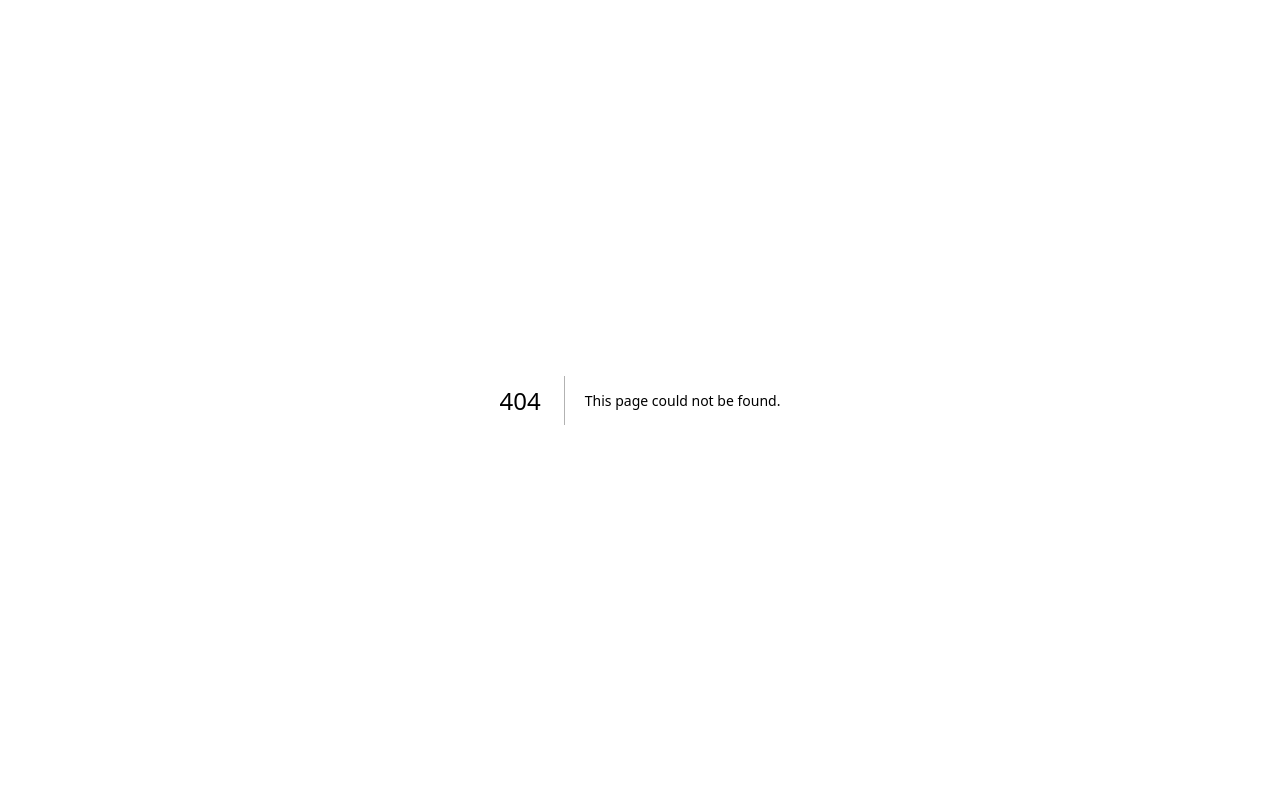
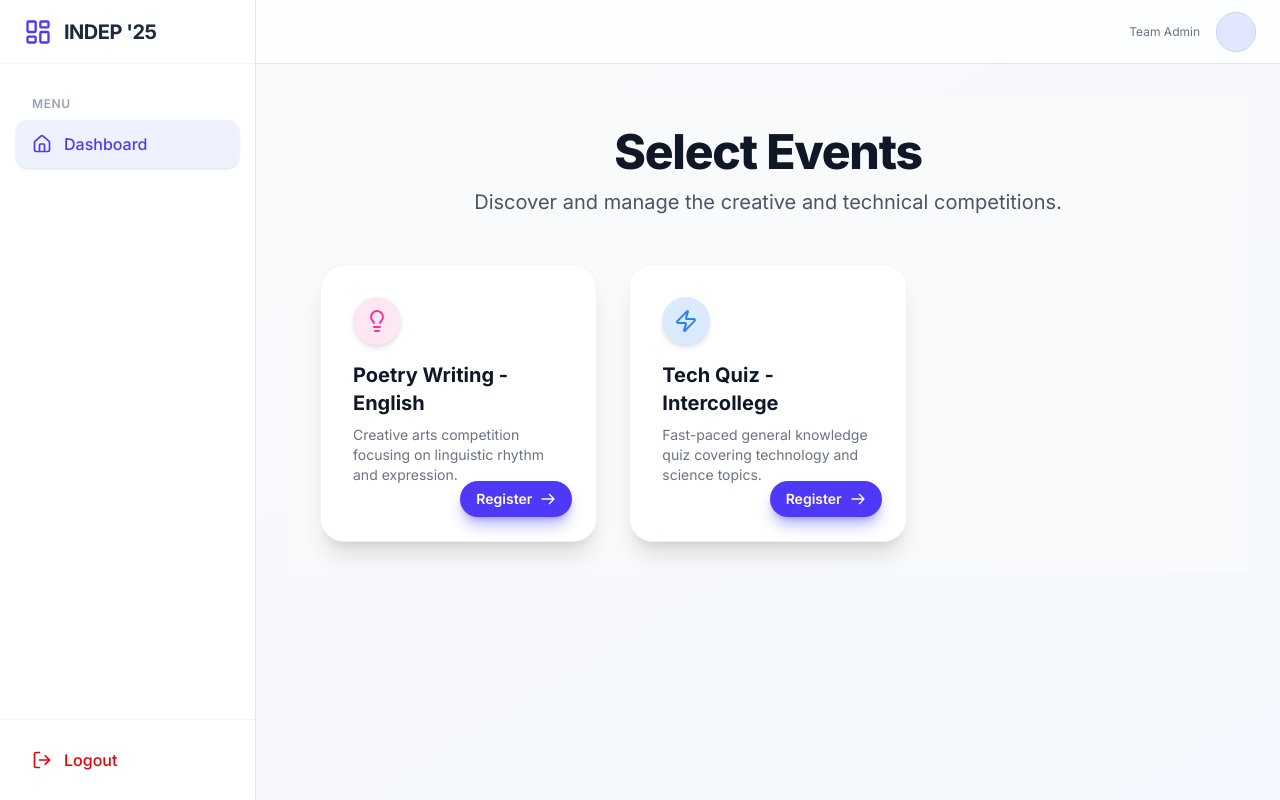
Before and after one commit to JWS-Technology/indep, a Next.js app: page /team/registration in a window 1280 px wide. Before the commit this address had no page. Built offline with nearby package versions, Linux system fonts and the light colour scheme; no server answers.

Commit message:
event registrastion page created

```diff
--- /dev/null
+++ b/app/team/registration/page.tsx
@@ -0,0 +1,95 @@
+"use client";
+import React from "react";
+// Using Lucide icons for a modern look
+import { Calendar, Zap, Lightbulb } from 'lucide-react';
+
+const events = [
+    { id: 1, title: "Poetry Writing - English", icon: <Lightbulb className="w-6 h-6 text-pink-500" />, color: "bg-pink-100", hoverColor: "ring-pink-500/50", detail: "Creative arts competition focusing on linguistic rhythm and expression." },
+    { id: 2, title: "Tech Quiz - Intercollege", icon: <Zap className="w-6 h-6 text-blue-500" />, color: "bg-blue-100", hoverColor: "ring-blue-500/50", detail: "Fast-paced general knowledge quiz covering technology and science topics." },
+
+];
+
+export default function Page() {
+    return (
+        <div className=" bg-gray-50 flex flex-col items-center justify-center p-4 sm:p-8 font-inter">
+            <header className="text-center mb-12 max-w-2xl">
+                <h1 className="text-5xl font-extrabold text-gray-900 tracking-tight mb-3">
+                    Select Events
+                </h1>
+                <p className="text-xl text-gray-600">
+                    Discover and manage the creative and technical competitions.
+                </p>
+            </header>
+
+            <div className="grid grid-cols-1 md:grid-cols-2 lg:grid-cols-3 gap-8 w-full max-w-7xl">
+
+                {events.map((event, index) => (
+                    <a
+                        key={index}
+                        href={`/events/${event.id}`} // Example link to the event details
+                        className={`
+                            group relative
+                            bg-white
+                            rounded-3xl
+                            shadow-xl
+                            p-6 sm:p-8
+                            border border-gray-100
+                            transition-all duration-300 ease-in-out
+                            hover:shadow-2xl
+                            hover:ring-8
+                            hover:ring-opacity-40
+                            ${event.hoverColor}
+                            transform hover:-translate-y-1
+                            focus:outline-none focus:ring-4
+                        `}
+                    >
+                        {/* Event Icon/Pill */}
+                        <div className={`
+                            w-12 h-12
+                            rounded-full
+                            ${event.color}
+                            flex items-center justify-center
+                            mb-4
+                            group-hover:scale-110
+                            transition-transform duration-300
+                            shadow-md
+                        `}>
+                            {event.icon}
+                        </div>
+
+                        <h2 className="text-xl font-bold text-gray-900 mb-2 group-hover:text-indigo-600 transition duration-300">
+                            {event.title}
+                        </h2>
+
+                        <p className="text-sm text-gray-500 mb-6">
+                            {event.detail}
+                        </p>
+
+                        {/* Call to Action Button/Link */}
+                        <div className="absolute bottom-6 right-6">
+                            <span
+                                className={`
+                                    inline-flex items-center px-4 py-2
+                                    text-sm font-semibold
+                                    text-white
+                                    bg-indigo-600
+                                    rounded-full
+                                    shadow-lg
+                                    shadow-indigo-500/50
+                                    transition-all duration-300
+                                    group-hover:bg-indigo-700
+                                `}
+                            >
+                                Register
+                                <svg xmlns="http://www.w3.org/2000/svg" className="ml-2 h-4 w-4" fill="none" viewBox="0 0 24 24" stroke="currentColor">
+                                    <path strokeLinecap="round" strokeLinejoin="round" strokeWidth={2} d="M14 5l7 7m0 0l-7 7m7-7H3" />
+                                </svg>
+                            </span>
+                        </div>
+                    </a>
+                ))}
+
+            </div>
+        </div>
+    );
+}
```
